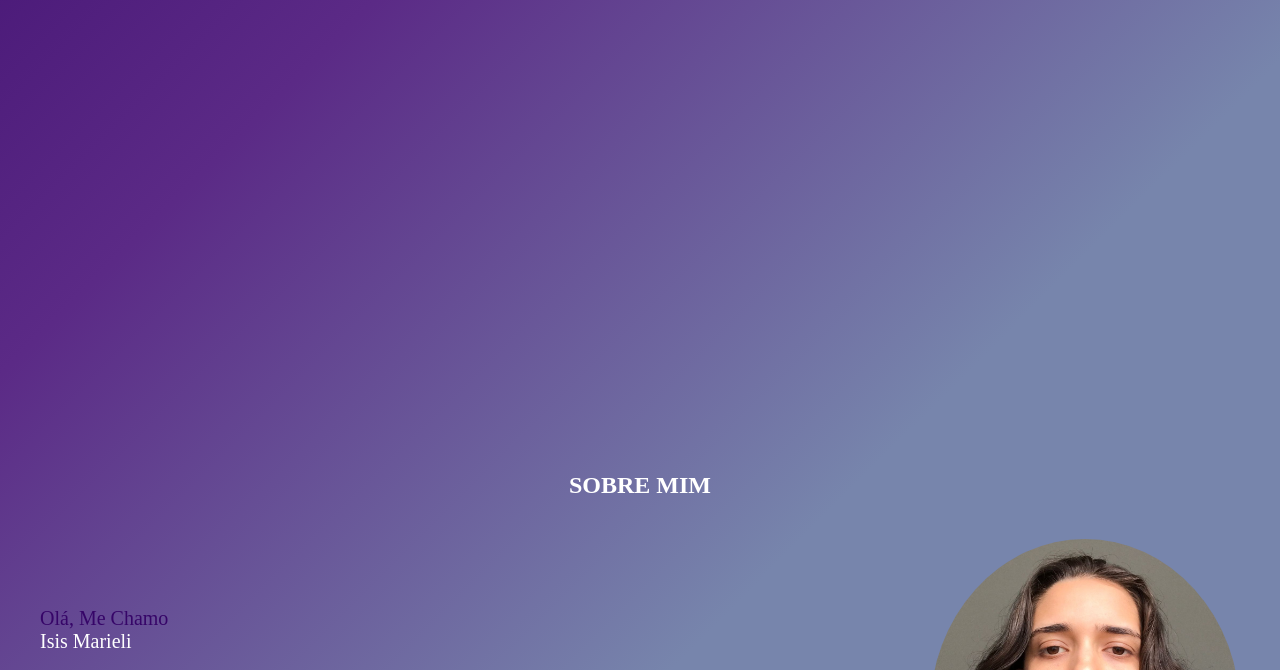
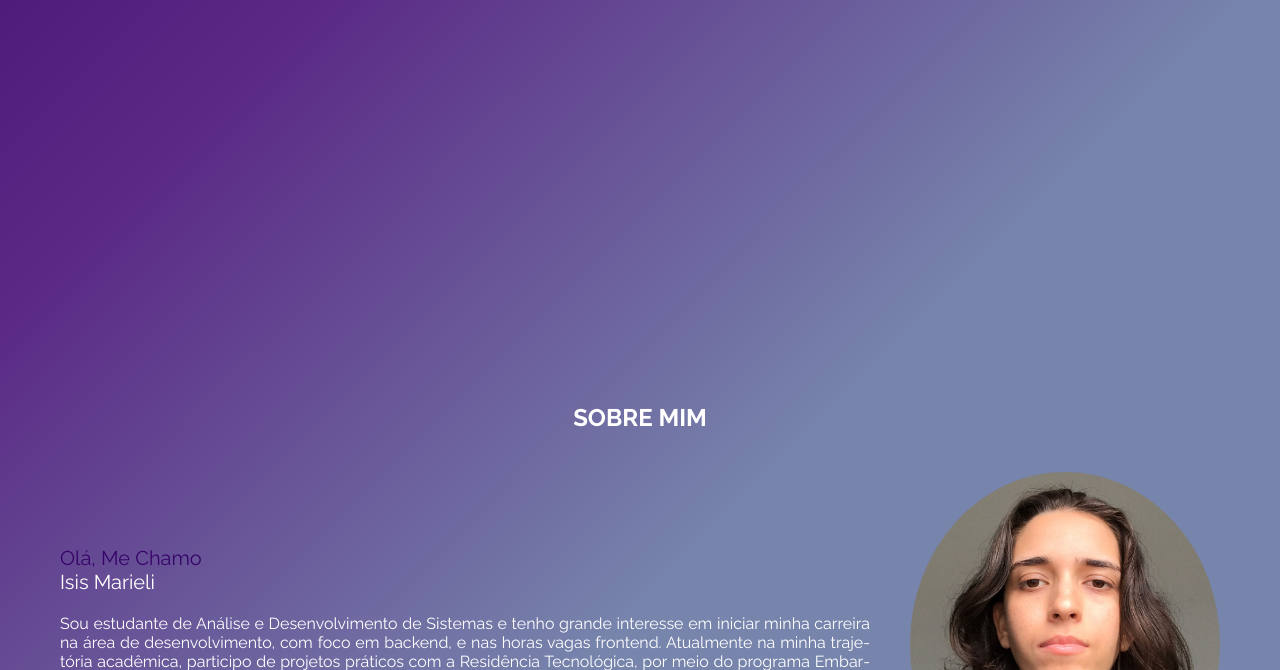
Before and after one commit to IsisMarieli/my-portfolio, a plain HTML site: page main.html in a window 1280 px wide. Shown: the part 590-1260 px from the top of the page. Drawn offline with nearby package versions, Linux system fonts and the light colour scheme; a web font is replaced by a local one.

Commit message:
commit style

```diff
--- a/style.css
+++ b/style.css
@@ -1,4 +1,3 @@
-<<<<<<< HEAD
 @import url('https://fonts.googleapis.com/css2?family=Barlow:ital,wght@0,100;0,200;0,300;0,400;0,500;0,600;0,700;0,800;0,900;1,100;1,200;1,300;1,400;1,500;1,600;1,700;1,800;1,900&family=Nanum+Gothic&family=Playfair+Display:ital,wght@0,400..900;1,400..900&family=Raleway:ital,wght@0,100..900;1,100..900&display=swap');
 
 * {
@@ -1348,4 +1347,3 @@ header h1,
     }
 
 }
->>>>>>> 837888c47fd9f740ff195cfcf177caa52935f181
```
